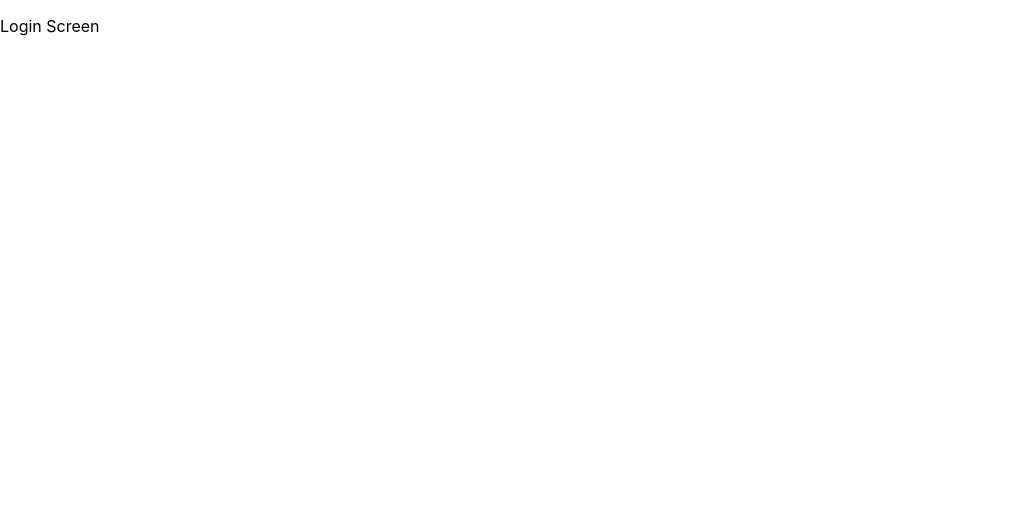
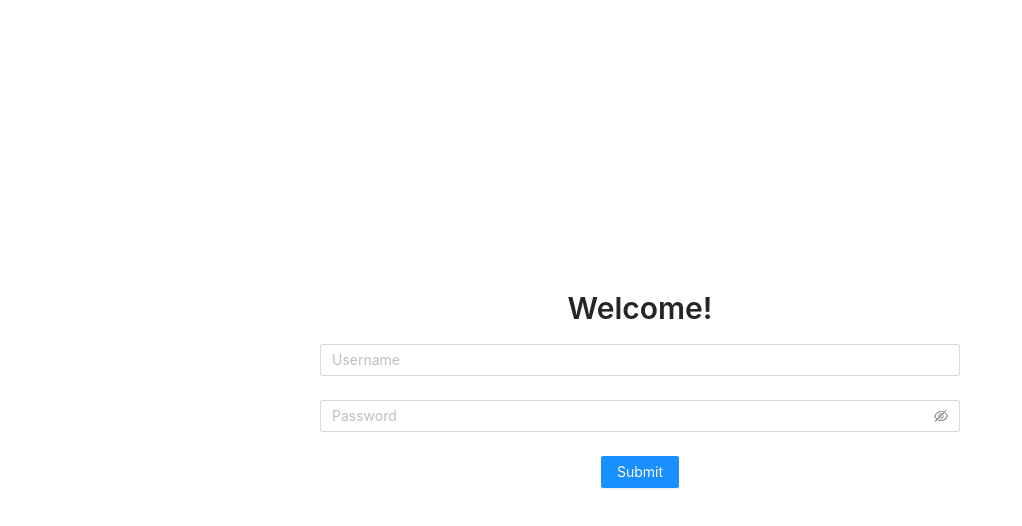
Before and after one commit to PathfinderDevelopment/pba-demo, a React (Create React App) app: page / in a window 1280 px wide. Shown: the top 526 px of the page, without its empty margins (0-1022 px from the left). Built offline with nearby package versions, Linux system fonts and the light colour scheme.

Commit message:
Log in screen completed

```diff
--- a/package.json
+++ b/package.json
@@ -3,15 +3,18 @@
   "version": "0.1.0",
   "private": true,
   "dependencies": {
+    "@ant-design/icons": "^4.0.3",
     "@testing-library/jest-dom": "^4.2.4",
     "@testing-library/react": "^9.5.0",
     "@testing-library/user-event": "^7.2.1",
+    "@types/antd": "^1.0.0",
     "@types/jest": "^24.9.1",
     "@types/node": "^12.12.30",
     "@types/react": "^16.9.25",
     "@types/react-dom": "^16.9.5",
     "@types/react-router": "^5.1.4",
     "@types/react-router-dom": "^5.1.3",
+    "@types/styled-components": "^5.0.1",
     "antd": "^4.0.4",
     "react": "^16.13.1",
     "react-dom": "^16.13.1",
--- a/src/App.css
+++ /dev/null
@@ -1,38 +0,0 @@
-.App {
-  text-align: center;
-}
-
-.App-logo {
-  height: 40vmin;
-  pointer-events: none;
-}
-
-@media (prefers-reduced-motion: no-preference) {
-  .App-logo {
-    animation: App-logo-spin infinite 20s linear;
-  }
-}
-
-.App-header {
-  background-color: #282c34;
-  min-height: 100vh;
-  display: flex;
-  flex-direction: column;
-  align-items: center;
-  justify-content: center;
-  font-size: calc(10px + 2vmin);
-  color: white;
-}
-
-.App-link {
-  color: #61dafb;
-}
-
-@keyframes App-logo-spin {
-  from {
-    transform: rotate(0deg);
-  }
-  to {
-    transform: rotate(360deg);
-  }
-}
--- a/src/App.tsx
+++ b/src/App.tsx
@@ -1,24 +1,23 @@
 import React, {Fragment} from 'react';
-import './App.css';
-import { Route } from 'react-router';
-import { Home } from './Components/Home/Home';
-import { Pairing } from './Components/Pairing/Pairing';
-import { InsulinDosage } from './Components/InsulinDosage/InsulinDosage';
-import { Feedback } from './Components/Feedback/Feedback';
-import { CalorieInput } from './Components/CalorieInput/CalorieInput';
-import { Alerts } from './Components/Alerts/Alerts';
-import { Login } from './Components/Login/Login';
+import {Route} from 'react-router';
+import {Home} from './Components/Home/Home';
+import {Pairing} from './Components/Pairing/Pairing';
+import {InsulinDosage} from './Components/InsulinDosage/InsulinDosage';
+import {Feedback} from './Components/Feedback/Feedback';
+import {CalorieInput} from './Components/CalorieInput/CalorieInput';
+import {Alerts} from './Components/Alerts/Alerts';
+import {Login} from './Components/Login/Login';
 
 export const App:React.FC = () => {
   return (
     <Fragment>
-      <Route path='/' component={Login}/>
-      <Route path='/pairdevice' component={Pairing}/>
-      <Route path='/home' component={Home}/>
-      <Route path='/insulindosage' component={InsulinDosage}/>
-      <Route path='/feedback' component={Feedback}/>
-      <Route path='/calorieinput' component={CalorieInput}/>
-      <Route path='/alerts' component={Alerts}/>
+      <Route exact path='/' component={Login}/>
+      <Route exact path='/pairdevice' component={Pairing}/>
+      <Route exact path='/home' component={Home}/>
+      <Route exact path='/insulindosage' component={InsulinDosage}/>
+      <Route exact path='/feedback' component={Feedback}/>
+      <Route exact path='/calorieinput' component={CalorieInput}/>
+      <Route exact path='/alerts' component={Alerts}/>
     </Fragment>
   );
-}
+};
--- a/src/Components/Login/Login.tsx
+++ b/src/Components/Login/Login.tsx
@@ -1,7 +1,76 @@
 import React from 'react';
+import {Form, Input, Button, Typography} from 'antd';
+import styled from 'styled-components';
+import {useHistory} from 'react-router-dom';
+
+const layout = {
+  align: 'middle',
+  justify: 'center',
+};
+
+const InnerContainer = styled.div`
+  display:table-cell;
+  vertical-align:middle;
+`;
+
+const StyledForm = styled(Form)`
+  margin:auto;
+  width: 50%;
+`;
+
+const StyledLoginContainer = styled.div`
+  display: table;
+  position: absolute;
+  width:100%;
+  height:100%;
+`;
+
 
 export const Login:React.FC = () => {
-    return (
-        <p>Login Screen</p>
-    )
-}
+  const history = useHistory();
+
+  // The type that is returned by these functions from antd's library is not
+  // importable, so I'm using the any type.
+  const onFinish = (values: any) => {
+    history.push('/pairdevice');
+    // TODO: Track Login Event Here
+  };
+
+  const onFinishFailed = (errorInfo: any) => {
+    console.log('Failed:', errorInfo);
+  };
+
+  return (
+    <StyledLoginContainer>
+      <InnerContainer>
+        <StyledForm
+          {...layout}
+          name="basic"
+          onFinish={onFinish}
+          onFinishFailed={onFinishFailed}
+        >
+          <Typography.Title level={2}>Welcome!</Typography.Title>
+          <Form.Item
+            name="username"
+            rules={[{required: true, message: 'Please input your username!'}]}
+          >
+            <Input placeholder='Username'/>
+          </Form.Item>
+
+          <Form.Item
+            name="password"
+            rules={[{required: true, message: 'Please input your password!'}]}
+          >
+            <Input.Password placeholder='Password'/>
+          </Form.Item>
+
+          <Form.Item>
+            <Button type="primary" htmlType="submit">
+          Submit
+            </Button>
+          </Form.Item>
+        </StyledForm>
+      </InnerContainer>
+    </StyledLoginContainer>
+  );
+};
--- a/src/index.css
+++ b/src/index.css
@@ -1,3 +1,5 @@
+@import '~antd/dist/antd.css';
+
 body {
   margin: 0;
   font-family: -apple-system, BlinkMacSystemFont, 'Segoe UI', 'Roboto', 'Oxygen',
@@ -11,3 +13,19 @@ code {
   font-family: source-code-pro, Menlo, Monaco, Consolas, 'Courier New',
     monospace;
 }
+
+* {
+  margin: 0;
+  padding:0;
+}
+
+*,
+*::before,
+*::after {
+  box-sizing: inherit;
+}
+
+html {
+  box-sizing: border-box;
+  font-size: 62.5%;
+}
```
Also changed, not shown: src/index.tsx (+7 -7 lines), 1 other file (tests, documents, lock files or other folders).
